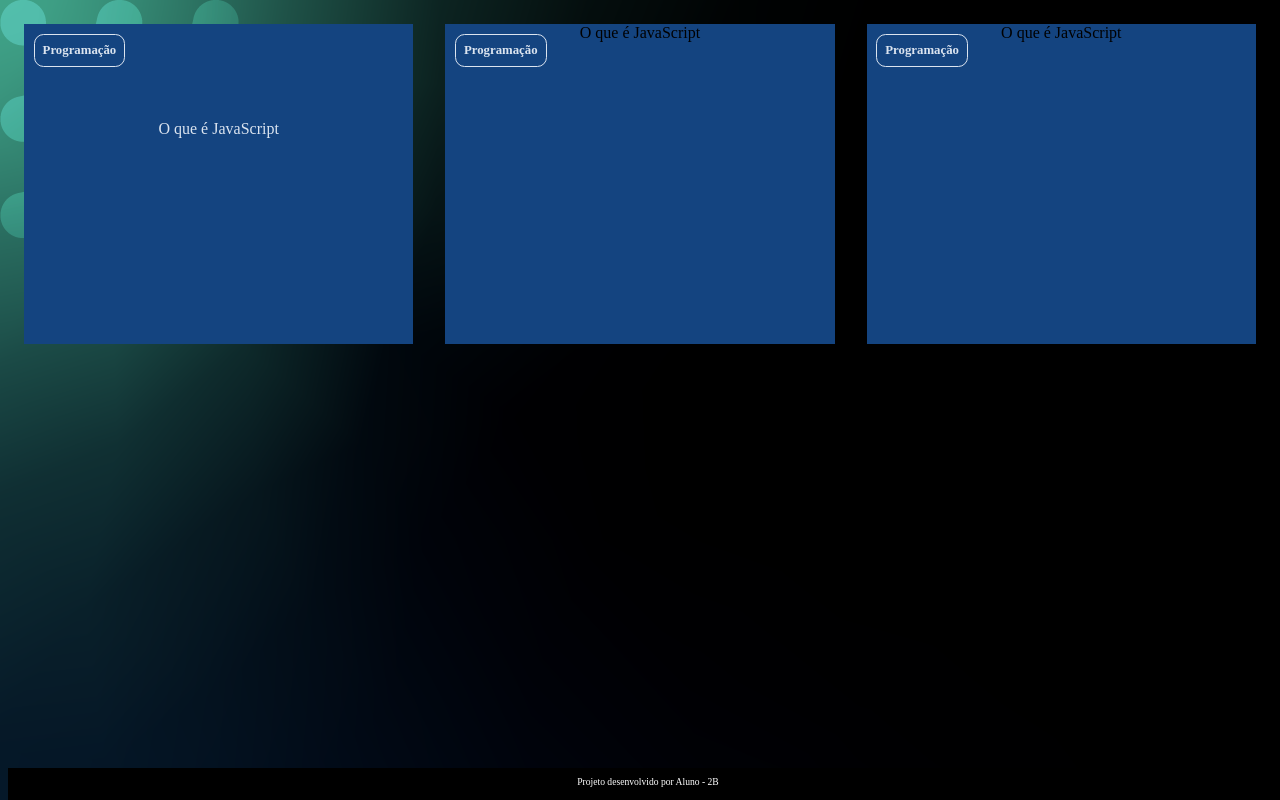
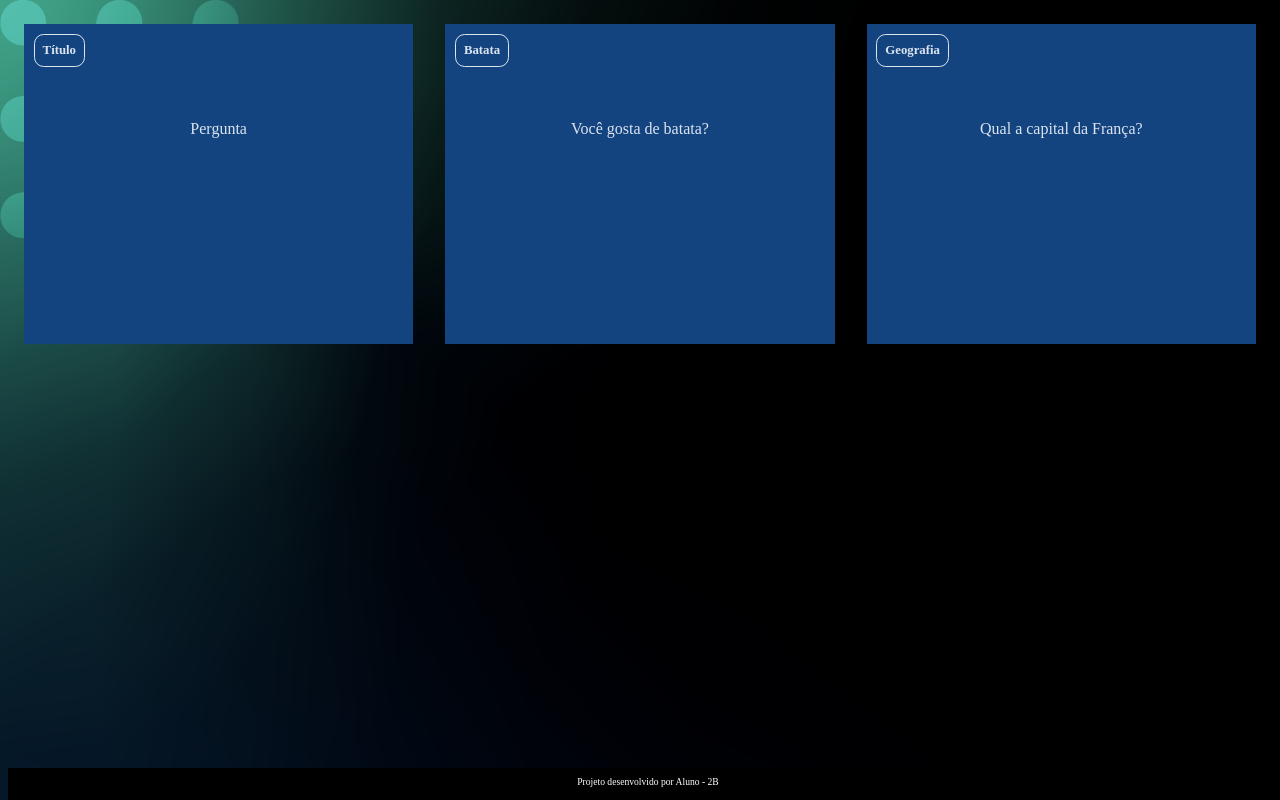
Before and after one commit to professor-weslly/flashcard-2b, a plain HTML site: page index.html in a window 1280 px wide. Drawn offline with Linux system fonts and the light colour scheme.

Commit message:
Update index.html

```diff
--- a/index.html
+++ b/index.html
@@ -9,7 +9,7 @@
 <body>
   <main>
     <section id="container">
-        <article class="cartao">
+     <!-- <article class="cartao">
         <div class="cartao__conteudo">
             <h3>Programação</h3>
             <div class="cartao__conteudo__pergunta">
@@ -19,33 +19,13 @@
                 <p>O JavaScript é uma linguagem de programação</p>
             </div>
             </div>
-        </article>
-        <article class="cartao">
-            <div class="cartao__conteudo">
-                <h3>Programação</h3>
-                <div class="cartao__conteudo__pergunta">
-                    O que é JavaScript
-                </div>
-                <div class="cartao__conteudo__resposta">
-                    O JavaScript é uma linguagem de programação
-                </div>
-                </div>
-            </article>
-            <article class="cartao">
-                <div class="cartao__conteudo">
-                    <h3>Programação</h3>
-                    <div class="cartao__conteudo__pergunta">
-                        O que é JavaScript
-                    </div>
-                    <div class="cartao__conteudo__resposta">
-                        O JavaScript é uma linguagem de programação
-                    </div>
-                    </div>
-                </article>
+        </article> -->
     </section>
     </main>
     <footer>
         <p>Projeto desenvolvido por Aluno - 2B</p>
     </footer>
+    <script src="app.js"></script>
+    <script src="perguntas.js"></script>
 </body>
 </html>
```
